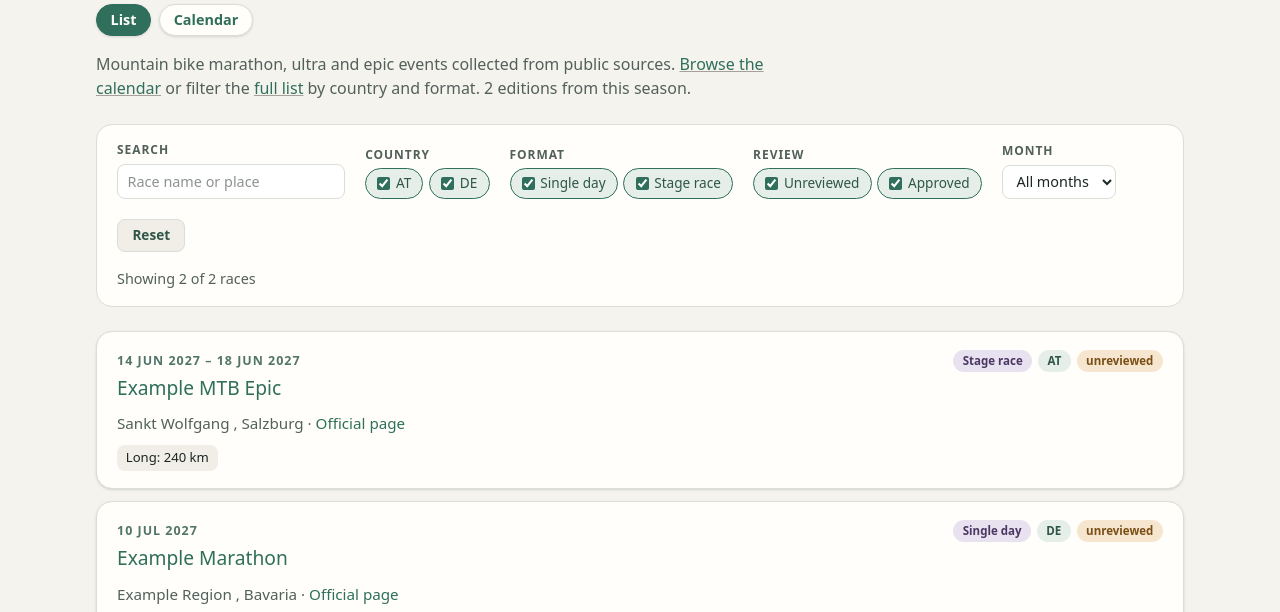
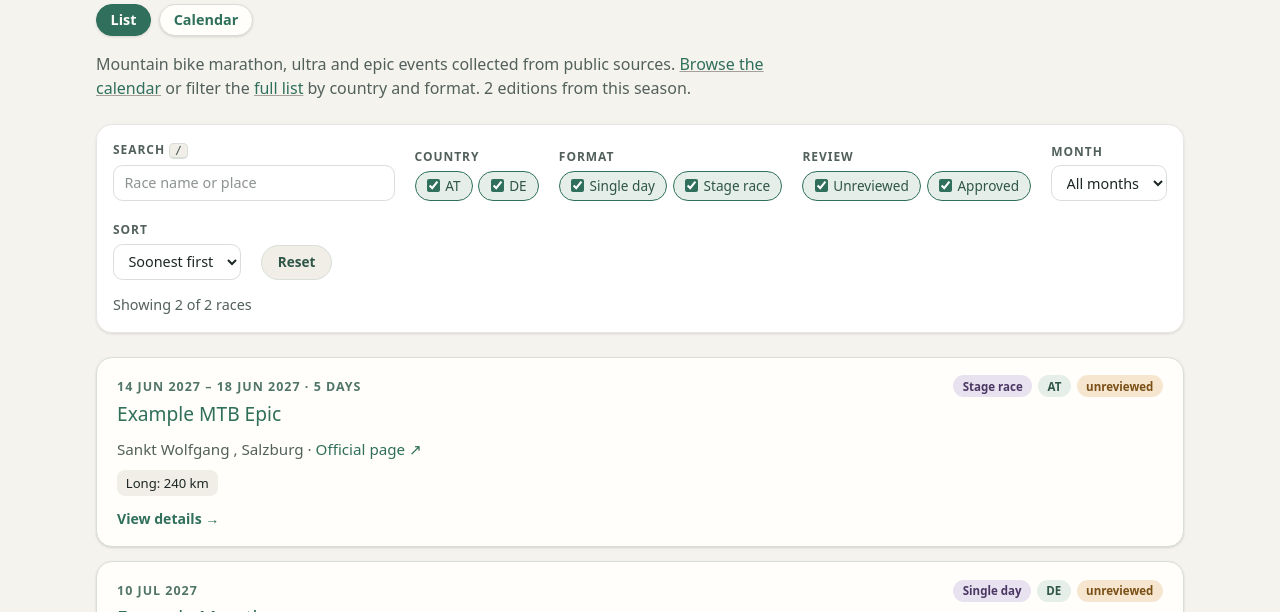
Before and after one commit to bennischober/mtb-marathon-calendar, an Astro site in the folder apps/site/: page / in a window 1280 px wide. Shown: the part 138-750 px from the top of the page. Built offline with nearby package versions, Linux system fonts and the light colour scheme; Astro itself is replaced by a stand-in of ours.

Commit message:
style: modernize race list with sticky filters, sort and refined cards

```diff
--- a/apps/site/src/pages/index.astro
+++ b/apps/site/src/pages/index.astro
@@ -3,6 +3,7 @@ import Base from "../layouts/Base.astro";
 import {
   countries,
   editions,
+  editionTotalDays,
   generatedAt,
   kinds,
   monthGroups,
@@ -17,12 +18,15 @@ const months = monthGroups();
   title="All races — MTB Marathon Calendar"
   description="Every mountain bike marathon, ultra and stage race we have collected, filterable by country, format and month."
 >
-  <section class="filters" aria-labelledby="filters-heading">
+  <section
+    class="filters sticky top-0 z-10 rounded-2xl border border-stone-200 bg-white/95 px-4 py-4 shadow-sm backdrop-blur"
+    aria-labelledby="filters-heading"
+  >
     <h2 id="filters-heading" class="sr-only">Filter races</h2>
 
     <div class="filter-row">
       <label class="search">
-        <span class="filter-label">Search</span>
+        <span class="filter-label">Search <kbd title="Press / to focus">/</kbd></span>
         <input
           type="search"
           id="search"
@@ -81,29 +85,43 @@ const months = monthGroups();
         </select>
       </label>
 
+      <label class="sort">
+        <span class="filter-label">Sort</span>
+        <select id="sort">
+          <option value="date">Soonest first</option>
+          <option value="name">Name A–Z</option>
+        </select>
+      </label>
+
       <button type="button" id="reset">Reset</button>
     </div>
 
-    <p class="result-count" id="result-count" role="status">
+    <p class="result-count" id="result-count" role="status" aria-live="polite">
       Showing {editions.length} of {editions.length} races
     </p>
   </section>
 
   <ul class="event-list" id="event-list">
     {
-      editions.map((edition) => (
+      editions.map((edition) => {
+        const end = (edition as { date_end?: string | null }).date_end ?? undefined;
+        const days = editionTotalDays(edition);
+        return (
           <li
-          class="event-card rounded-2xl border border-stone-200 bg-white p-5 shadow-sm transition hover:shadow-md"
+            class="event-card group rounded-2xl border border-stone-200 bg-white p-5 shadow-sm transition hover:-translate-y-0.5 hover:shadow-md"
             data-country={edition.location.country}
             data-format={edition.format}
             data-month={edition.date_start.slice(0, 7)}
             data-review={edition.review.status}
             data-search={searchHaystack(edition)}
+            data-name={edition.name.toLowerCase()}
+            data-date={edition.date_start}
           >
             <div class="event-heading">
-            <div>
+              <div class="min-w-0">
                 <p class="event-date">
-                {formatDateRange(edition.date_start, edition.date_end)}
+                  {formatDateRange(edition.date_start, end)}
+                  {days > 1 ? ` · ${days} days` : ""}
                 </p>
                 <h2>
                   <a href={`/events/${edition.id}`}>{edition.name}</a>
@@ -122,7 +140,7 @@ const months = monthGroups();
               {edition.location.name}
               {edition.location.region ? `, ${edition.location.region}` : ""}
               {" · "}
-            <a href={edition.official_url}>Official page</a>
+              <a href={edition.official_url}>Official page ↗</a>
             </p>
 
             {edition.course_variants.length > 0 && (
@@ -134,8 +152,15 @@ const months = monthGroups();
                 ))}
               </ul>
             )}
+
+            <p class="card-foot">
+              <a href={`/events/${edition.id}`} aria-label={`Details for ${edition.name}`}>
+                View details →
+              </a>
+            </p>
           </li>
-      ))
+        );
+      })
     }
   </ul>
 
@@ -151,6 +176,7 @@ const months = monthGroups();
   const cards = Array.from(list?.querySelectorAll<HTMLElement>(".event-card") ?? []);
   const search = document.querySelector<HTMLInputElement>("#search");
   const month = document.querySelector<HTMLSelectElement>("#month");
+  const sort = document.querySelector<HTMLSelectElement>("#sort");
   const count = document.querySelector<HTMLElement>("#result-count");
   const empty = document.querySelector<HTMLElement>("#no-results");
 
@@ -184,33 +210,70 @@ const months = monthGroups();
     if (empty) empty.hidden = shown > 0;
   }
 
+  function sortCards(): void {
+    if (!list) return;
+    const mode = sort?.value ?? "date";
+    const visible = cards.filter((card) => !card.hidden);
+    const hidden = cards.filter((card) => card.hidden);
+    const ordered = [...visible].sort((a, b) =>
+      mode === "name"
+        ? (a.dataset.name ?? "").localeCompare(b.dataset.name ?? "")
+        : (a.dataset.date ?? "").localeCompare(b.dataset.date ?? ""),
+    );
+    for (const card of [...ordered, ...hidden]) list.appendChild(card);
+  }
+
+  function applyAndSort(): void {
+    apply();
+    sortCards();
+  }
+
   function reset(): void {
     if (search) search.value = "";
     if (month) month.value = "";
+    if (sort) sort.value = "date";
     for (const input of document.querySelectorAll<HTMLInputElement>(
       "input[type=checkbox]",
     )) {
       input.checked = true;
     }
-    apply();
+    applyAndSort();
   }
 
   search?.addEventListener("input", apply);
   month?.addEventListener("change", apply);
+  sort?.addEventListener("change", sortCards);
   document
     .querySelectorAll<HTMLInputElement>("input[type=checkbox]")
     .forEach((input) => input.addEventListener("change", apply));
   document.querySelector("#reset")?.addEventListener("click", reset);
   document.querySelector("#reset-2")?.addEventListener("click", reset);
+
+  window.addEventListener("keydown", (event) => {
+    const target = event.target as HTMLElement | null;
+    const typing =
+      target &&
+      (target.tagName === "INPUT" ||
+        target.tagName === "SELECT" ||
+        target.tagName === "TEXTAREA" ||
+        target.isContentEditable);
+    if (event.key === "/" && !typing) {
+      event.preventDefault();
+      search?.focus();
+    } else if (event.key === "Escape" && document.activeElement === search) {
+      if (search.value) {
+        search.value = "";
+        apply();
+      } else {
+        search.blur();
+      }
+    }
+  });
 </script>
 
 <style>
   .filters {
     margin-bottom: 1.5rem;
-    padding: 1rem 1.25rem;
-    border: 1px solid #d9ded8;
-    border-radius: 1rem;
-    background: #fffefa;
   }
 
   .filter-row {
@@ -236,6 +299,25 @@ const months = monthGroups();
     text-transform: uppercase;
   }
 
+  .filter-label kbd {
+    padding: 0 0.3rem;
+    border: 1px solid #d9ded8;
+    border-bottom-width: 2px;
+    border-radius: 0.3rem;
+    background: #f0eee7;
+    font-size: 0.7rem;
+    letter-spacing: 0;
+  }
+
+  .search {
+    flex: 1 1 220px;
+    min-width: min(220px, 100%);
+  }
+
+  .search input {
+    width: 100%;
+  }
+
   .chips {
     display: flex;
     flex-wrap: wrap;
@@ -249,8 +331,19 @@ const months = monthGroups();
     padding: 0.25rem 0.7rem;
     border: 1px solid #d9ded8;
     border-radius: 999px;
+    background: #fff;
     font-size: 0.85rem;
     cursor: pointer;
+    transition: background 0.15s ease, border-color 0.15s ease;
+  }
+
+  .chip:hover {
+    border-color: #9db8ac;
+  }
+
+  .chip:focus-within {
+    outline: 2px solid #2f6f5b;
+    outline-offset: 2px;
   }
 
   .chip:has(input:checked) {
@@ -266,39 +359,46 @@ const months = monthGroups();
 
   input[type="search"],
   select {
-    padding: 0.35rem 0.6rem;
+    padding: 0.4rem 0.65rem;
     border: 1px solid #d9ded8;
-    border-radius: 0.5rem;
+    border-radius: 0.6rem;
     background: #fff;
     font: inherit;
     font-size: 0.9rem;
   }
 
-  button {
-    padding: 0.35rem 0.9rem;
+  input[type="search"]:focus,
+  select:focus {
+    outline: 2px solid #2f6f5b;
+    outline-offset: 1px;
+    border-color: #2f6f5b;
+  }
+
+  #reset {
+    padding: 0.4rem 1rem;
     border: 1px solid #d9ded8;
-    border-radius: 0.5rem;
+    border-radius: 999px;
     background: #f0eee7;
     color: #2f5648;
     font: inherit;
     font-size: 0.85rem;
-    font-weight: 600;
+    font-weight: 700;
     cursor: pointer;
   }
 
-  button:hover {
+  #reset:hover {
     background: #e5eee9;
   }
 
   .result-count {
-    margin: 1rem 0 0;
+    margin: 0.9rem 0 0;
     color: #52605b;
     font-size: 0.9rem;
   }
 
   .event-list {
     display: grid;
-    gap: 0.75rem;
+    gap: 0.85rem;
     margin: 0;
     padding: 0;
     list-style: none;
@@ -306,6 +406,34 @@ const months = monthGroups();
 
   .event-card[hidden] {
     display: none;
+  }
+
+  .event-heading h2 {
+    text-wrap: balance;
+  }
+
+  .event-heading h2 a {
+    text-decoration: none;
+  }
+
+  .group:hover .event-heading h2 a {
+    text-decoration: underline;
+    text-underline-offset: 3px;
+  }
+
+  .card-foot {
+    margin: 0.7rem 0 0;
+    font-size: 0.88rem;
+    font-weight: 600;
+  }
+
+  .card-foot a {
+    text-decoration: none;
+  }
+
+  .card-foot a:hover {
+    text-decoration: underline;
+    text-underline-offset: 3px;
   }
 
   .generated {
```
Lines whose indentation alone changed are shown as unchanged.
